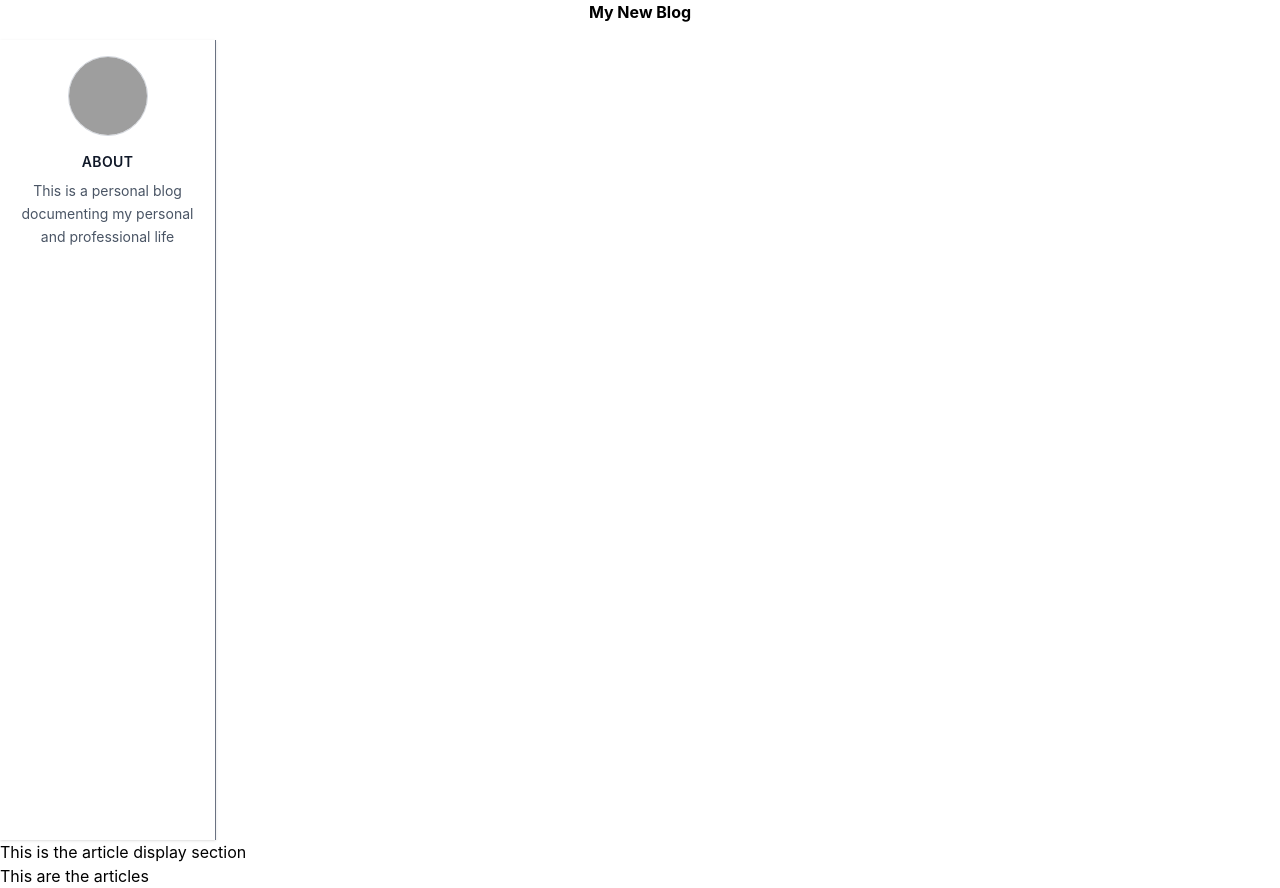
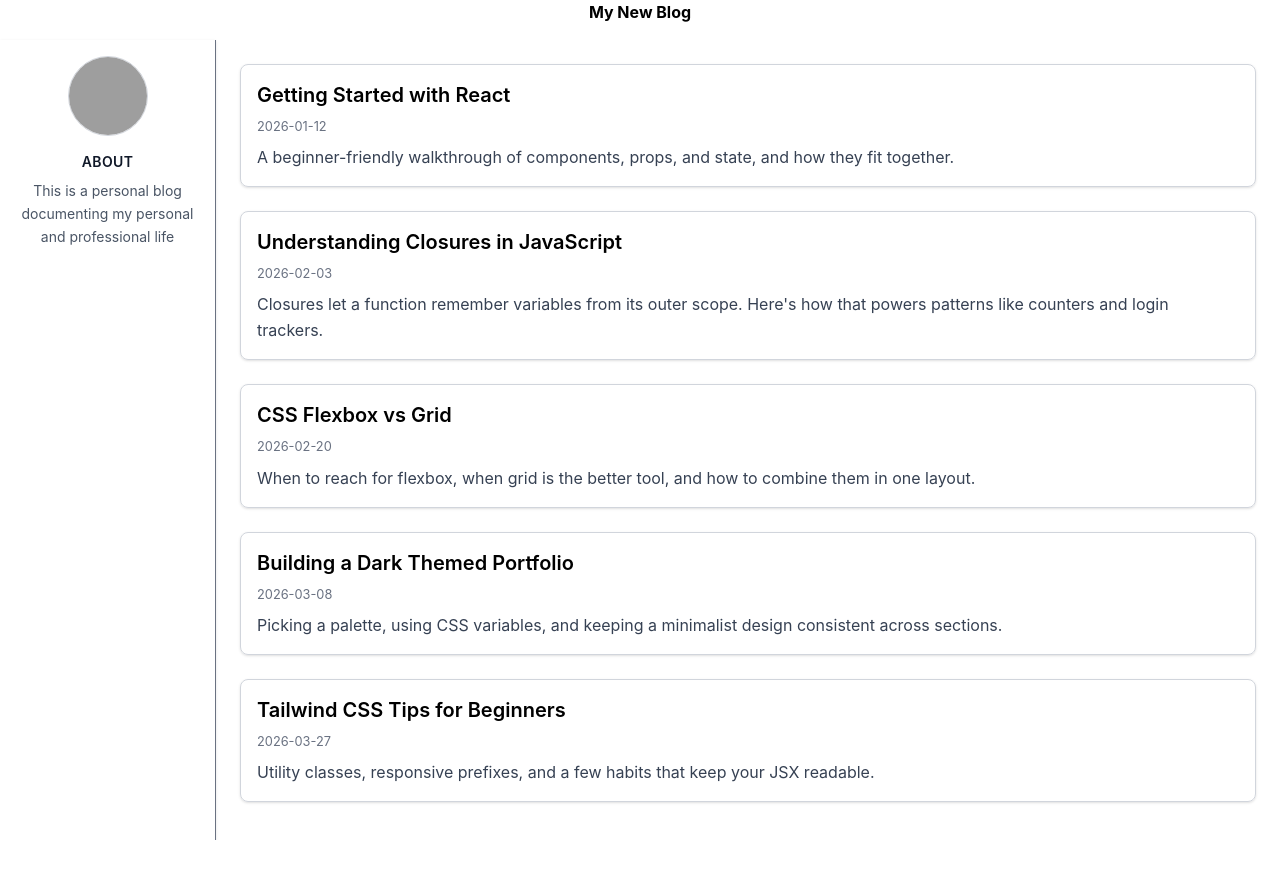
Before and after one commit to saint8008/blog_site, a React (Vite) app: page / in a window 1280 px wide. After the commit the page ends 840 px from the top, so only its background shows below. Built offline with nearby package versions, Linux system fonts and the light colour scheme; grey boxes are pictures that could not be loaded.

Commit message:
Add Article rendering logic

```diff
--- a/src/App.jsx
+++ b/src/App.jsx
@@ -3,11 +3,45 @@ import About from "./components/About.jsx";
 import ArticleList from "./components/ArticleList.jsx";
 
 export default function App() {
+  const posts = [
+    {
+    id: 1,
+    title: "Getting Started with React",
+    date: "2026-01-12",
+    preview: "A beginner-friendly walkthrough of components, props, and state, and how they fit together.",
+  },
+  {
+    id: 2,
+    title: "Understanding Closures in JavaScript",
+    date: "2026-02-03",
+    preview: "Closures let a function remember variables from its outer scope. Here's how that powers patterns like counters and login trackers.",
+  },
+  {
+    id: 3,
+    title: "CSS Flexbox vs Grid",
+    date: "2026-02-20",
+    preview: "When to reach for flexbox, when grid is the better tool, and how to combine them in one layout.",
+  },
+  {
+    id: 4,
+    title: "Building a Dark Themed Portfolio",
+    date: "2026-03-08",
+    preview: "Picking a palette, using CSS variables, and keeping a minimalist design consistent across sections.",
+  },
+  {
+    id: 5,
+    title: "Tailwind CSS Tips for Beginners",
+    date: "2026-03-27",
+    preview: "Utility classes, responsive prefixes, and a few habits that keep your JSX readable.",
+  },
+  ]
   return(
-    <div>
+    <div className="">
       <Header name="My New Blog"/>
-      <About image="https://cdn.pixabay.com/photo/2022/01/16/17/24/wordpress-6942722_1280.png" about="This is a personal blog documenting my personal and professional life"/>
-      <ArticleList />
+      <div className="flex min-h-screen">
+        <About image="https://cdn.pixabay.com/photo/2022/01/16/17/24/wordpress-6942722_1280.png" about="This is a personal blog documenting my personal and professional life"/>
+        <ArticleList posts={posts} />
+      </div>
     </div>
   )
 }
--- a/src/components/Article.jsx
+++ b/src/components/Article.jsx
@@ -1,7 +1,11 @@
-export default function Article() {
+export default function Article({ title, date, preview }) {
     return (
         <div>
-            <p>This are the articles</p>
+            <article className="flex flex-col gap-2 p-4 border border-gray-300 rounded-lg shadow-sm">
+                <h3 className="text-xl font-semibold">{title}</h3>
+                <small className="text-gray-500">{date}</small>
+                <p className="text-gray-700 leading-relaxed ">{preview}</p>
+            </article>
         </div>
     )
 }
--- a/src/components/ArticleList.jsx
+++ b/src/components/ArticleList.jsx
@@ -1,10 +1,13 @@
 import Article from './Article.jsx'
 
-export default function ArticleList() {
+export default function ArticleList({ posts }) {
     return(
         <div>
-            <p>This is the article display section</p>
-            <Article />
+            <main className="flex-1 p-6 flex flex-col gap-6">
+                {posts.map((post) => (
+                    <Article key={post.id} {...post}/>
+                ))}
+            </main>
         </div>
     )
 }
```
